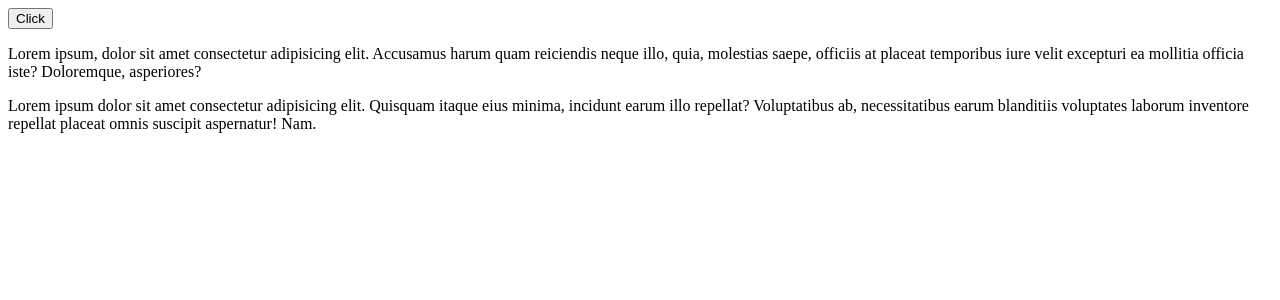
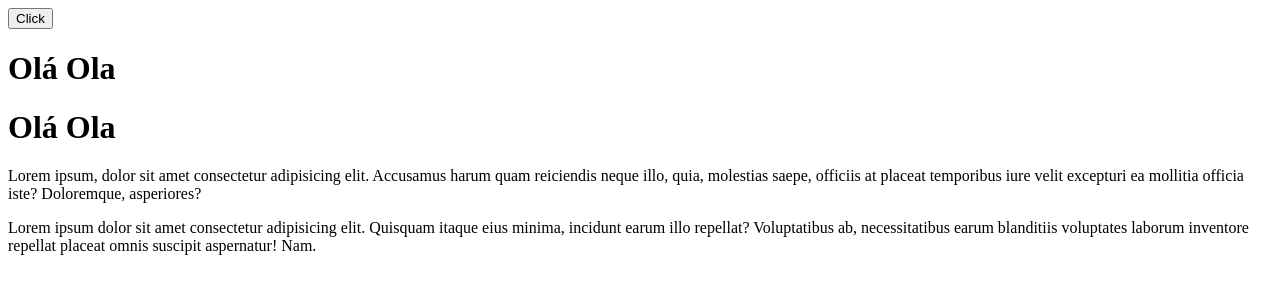
Before and after one commit to sophienocode/Events, a React (Vite) app: page / in a window 1280 px wide. Shown: the top 300 px of the page. Built offline with nearby package versions, Linux system fonts and the light colour scheme.

Commit message:
(Auth): casual update

```diff
--- a/src/App.jsx
+++ b/src/App.jsx
@@ -14,6 +14,8 @@ function App() {
 
      />
 
+     <h1>Olá Ola</h1>
+     <h1>Olá Ola</h1>
 
      <Copy />
      <Move />
--- a/src/components/Move.jsx
+++ b/src/components/Move.jsx
@@ -11,5 +11,7 @@ export default function Move() {
     <>
      <p onMouseMove={moveHandler} >Lorem ipsum dolor sit amet consectetur adipisicing elit. Quisquam itaque eius minima, incidunt earum illo repellat? Voluptatibus ab, necessitatibus earum blanditiis voluptates laborum inventore repellat placeat omnis suscipit aspernatur! Nam.</p>
     </>
+
+
   )
 }
```
